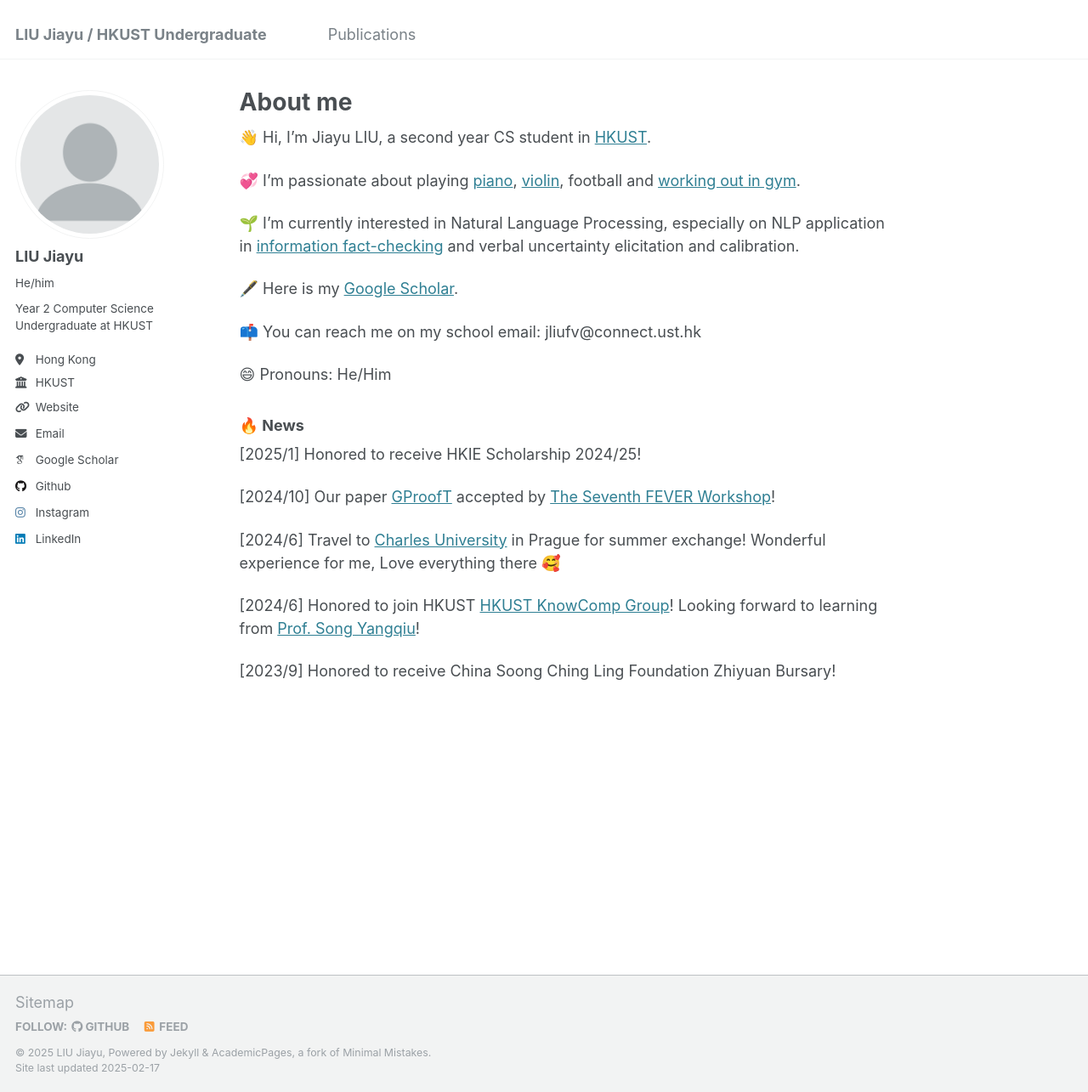
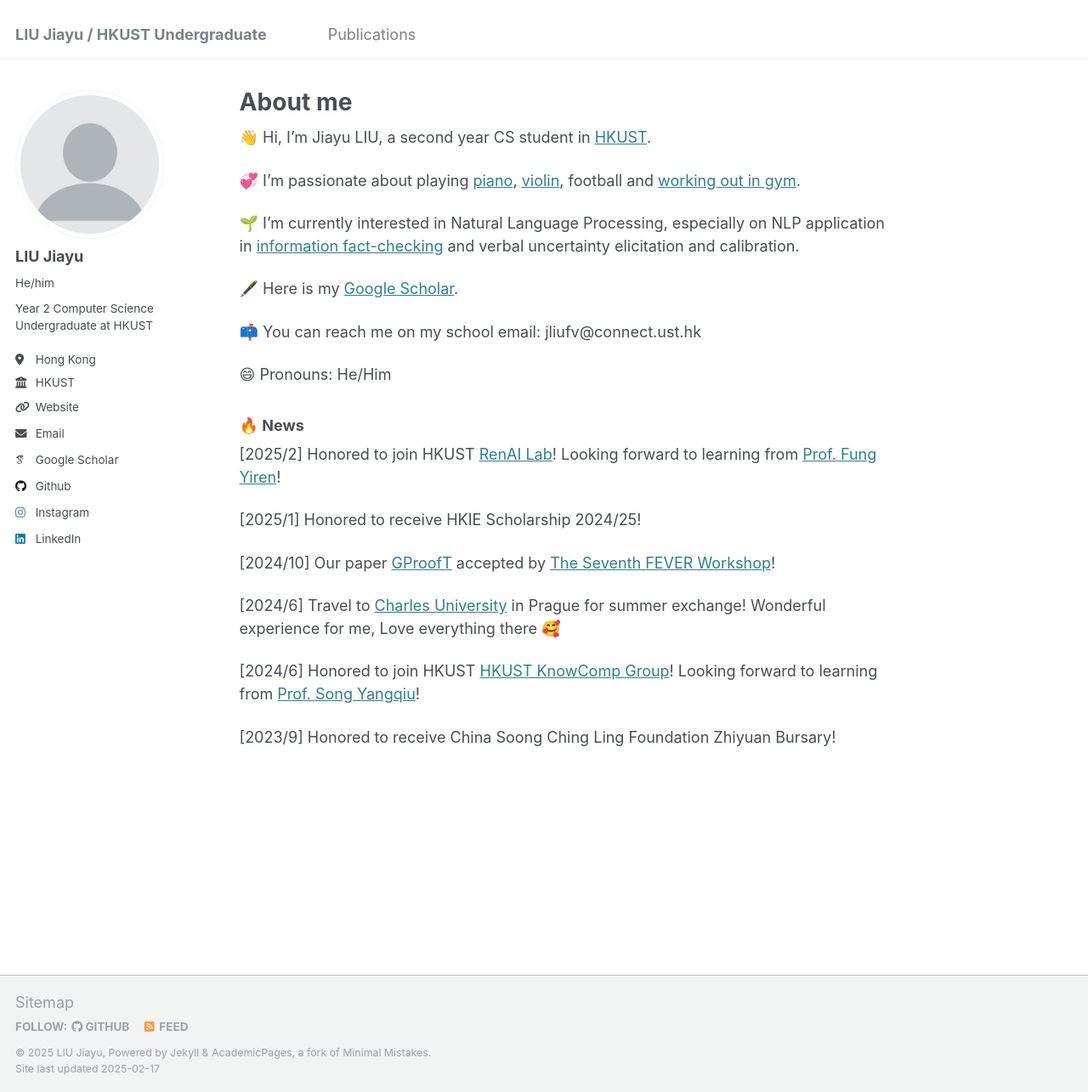
Before and after one commit to JiayuJeff/JiayuJeff.github.io, a Jekyll site: the page built from _pages/about.md, in a window 1280 px wide and 1285 px high. Shown: the whole window at 85% size. Built offline with Jekyll 4.4.1, drawn with Linux system fonts in a browser that asks for light colours; some web fonts are replaced.

Commit message:
Update about.md

```diff
--- a/_pages/about.md
+++ b/_pages/about.md
@@ -35,7 +35,7 @@ redirect_from:
 
 ### &#128293; News
 
-<!-- [2025/2] Honored to join HKUST [RenAI Lab](https://mayrfung.github.io/group/)! Looking forward to learning from [Prof. Fung Yiren](https://mayrfung.github.io/)! -->
+[2025/2] Honored to join HKUST [RenAI Lab](https://mayrfung.github.io/group/)! Looking forward to learning from [Prof. Fung Yiren](https://mayrfung.github.io/)!
 
 [2025/1] Honored to receive HKIE Scholarship 2024/25!
 
```
